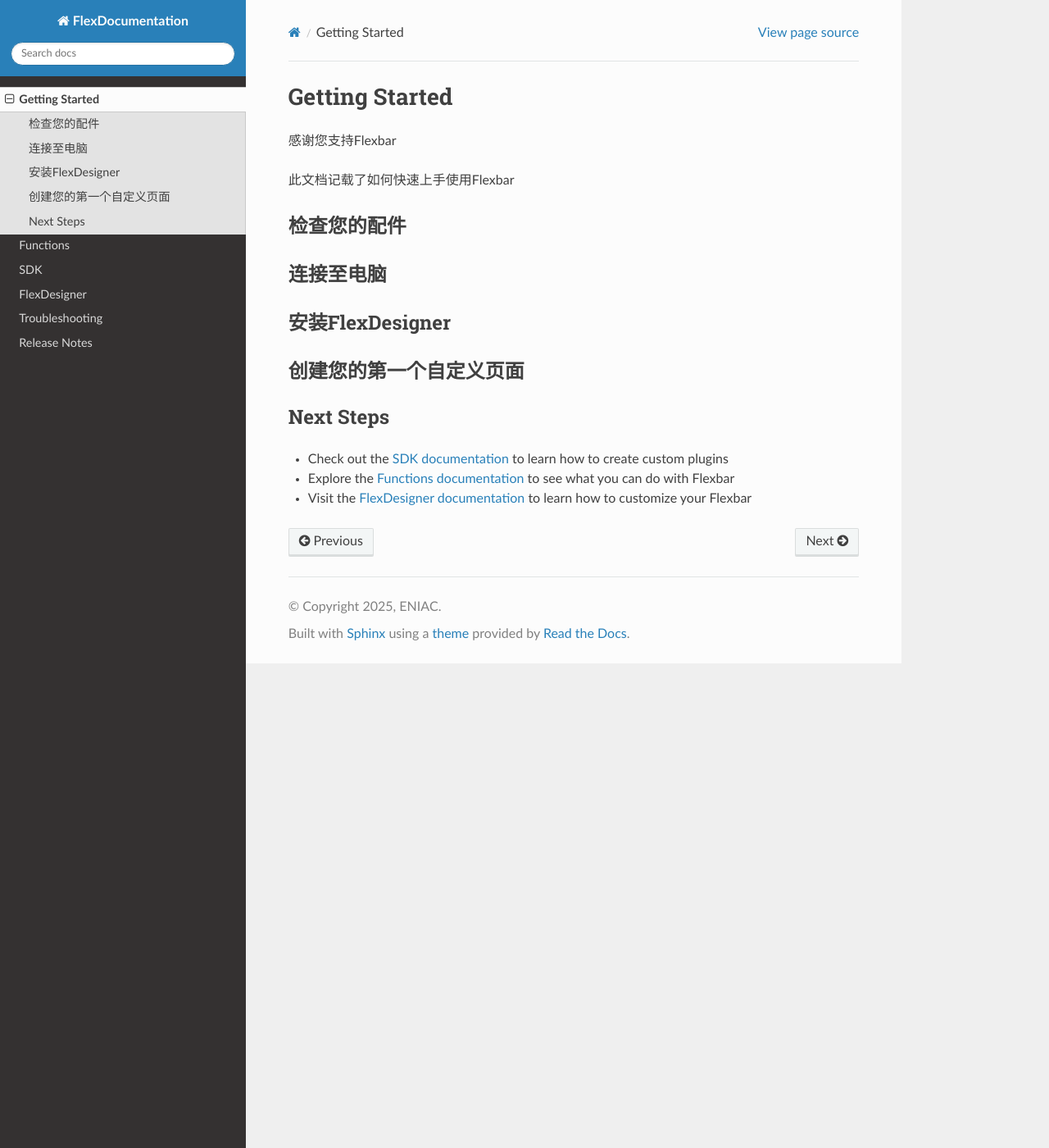
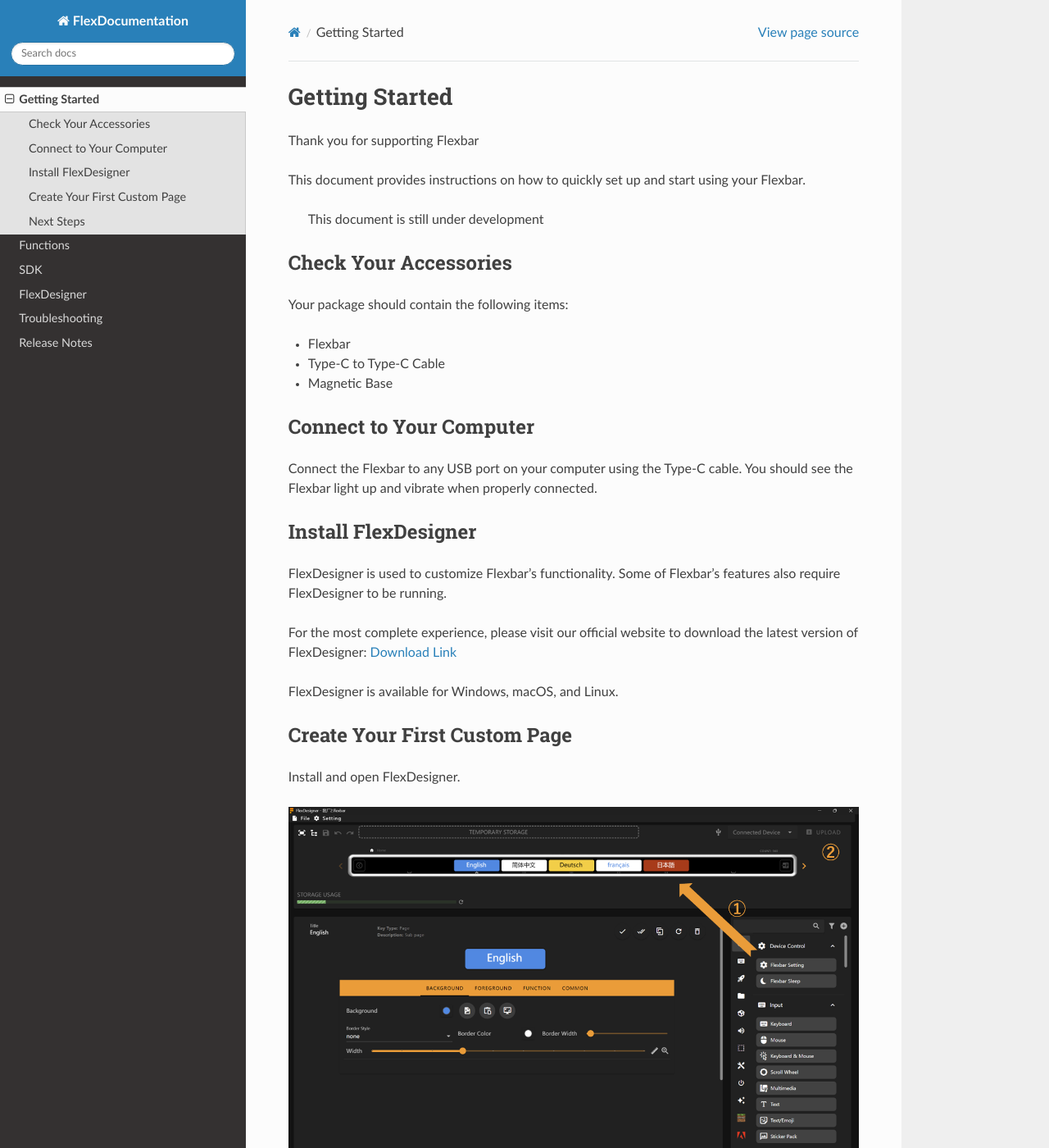
Before and after one commit to ENIAC-Tech/FlexDocumentation, a Sphinx documentation site: the page built from docs/source/getting_started.md, in a window 1280 px wide and 1400 px high. Shown: the whole window at 82% size. Built offline with Sphinx 7.4.7 and the Read the Docs theme 3.1.0, drawn with Linux system fonts in a browser that asks for light colours; pages that are not in the unit, such as notebooks, are missing from menus; some of the changed text lies outside the part shown.

Commit message:
working on getting_started

```diff
--- a/docs/source/getting_started.md
+++ b/docs/source/getting_started.md
@@ -1,16 +1,38 @@
 # Getting Started
 
-感谢您支持Flexbar
+Thank you for supporting Flexbar
 
-此文档记载了如何快速上手使用Flexbar
+This document provides instructions on how to quickly set up and start using your Flexbar.
 
-## 检查您的配件
+> This document is still under development
 
-## 连接至电脑
+## Check Your Accessories
 
-## 安装FlexDesigner
+Your package should contain the following items:
 
-## 创建您的第一个自定义页面
+- Flexbar
+- Type-C to Type-C Cable
+- Magnetic Base
+
+## Connect to Your Computer
+
+Connect the Flexbar to any USB port on your computer using the Type-C cable. You should see the Flexbar light up and vibrate when properly connected.
+
+## Install FlexDesigner
+
+FlexDesigner is used to customize Flexbar's functionality. Some of Flexbar's features also require FlexDesigner to be running.
+
+For the most complete experience, please visit our official website to download the latest version of FlexDesigner: [Download Link](https://eniacelec.com/pages/software)
+
+FlexDesigner is available for Windows, macOS, and Linux.
+
+## Create Your First Custom Page
+
+Install and open FlexDesigner.
+
+![1742309550944](image/getting_started/1742309550944.png)
+
+Simply drag and drop keys of interest from the button library on the right onto your Flexbar. Click the upload button in the top-right corner to upload your configuration to the Flexbar. The Flexbar will automatically restart and apply the changes shortly after.
 
 ## Next Steps
 
```
Also changed, not shown: docs/source/flexdesigner/getting_started.md (+2 -2 lines), docs/source/image/getting_started/1742309291903.png (added), docs/source/image/getting_started/1742309550944.png (added).
